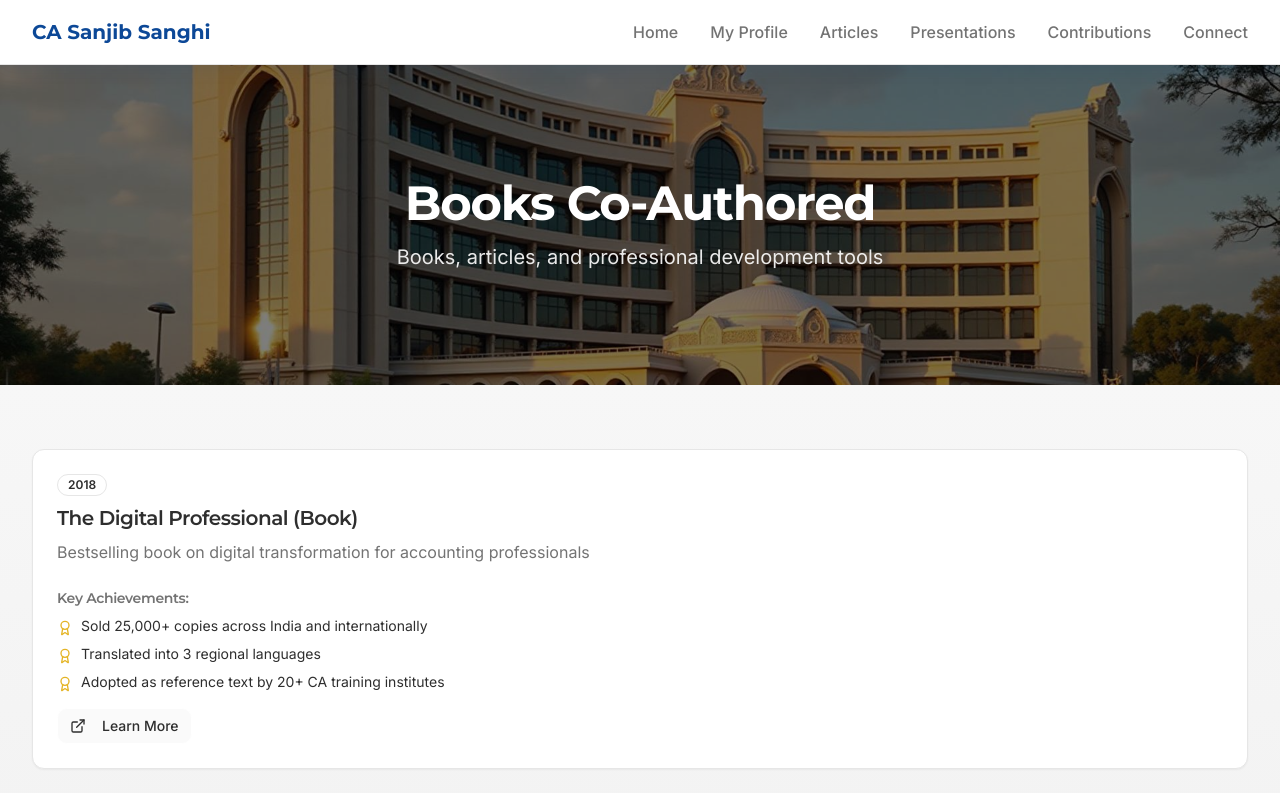
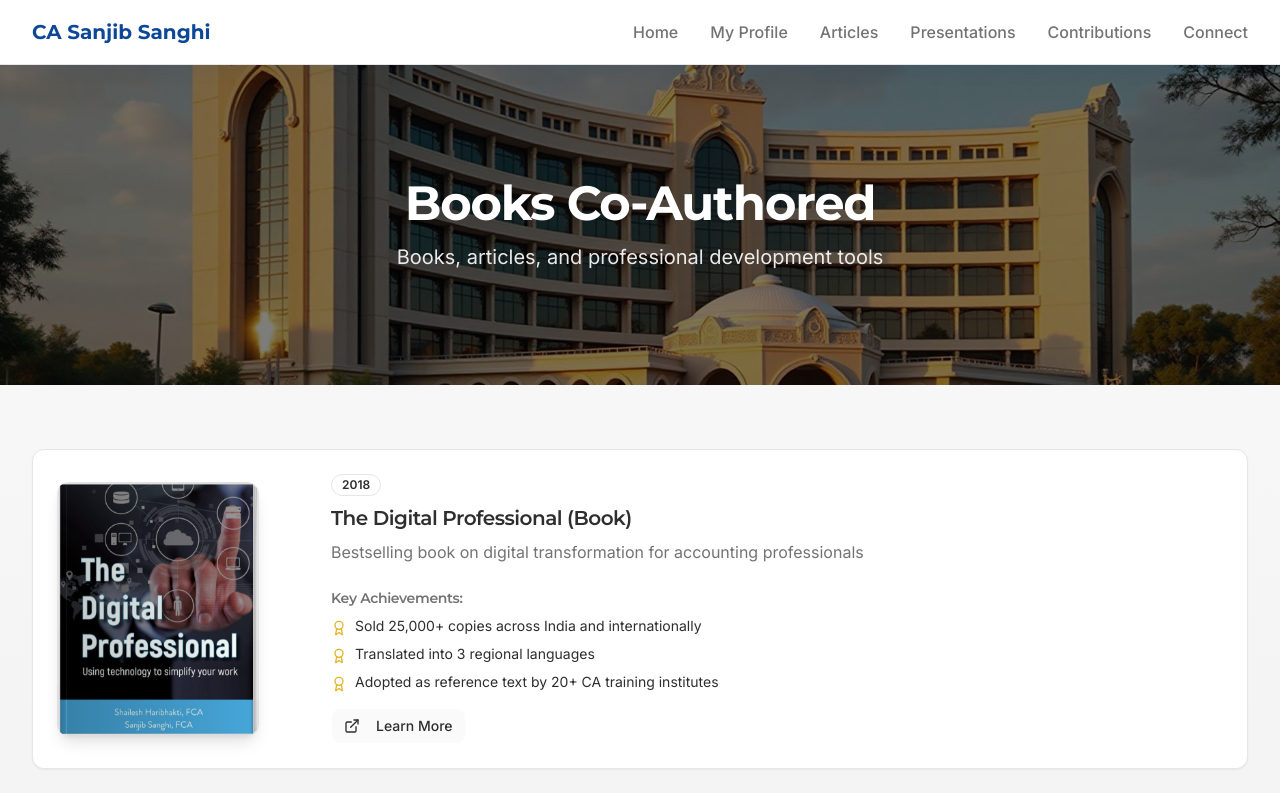
Before and after one commit to casanjibsanghi/digital-ca-hub, a React (Vite) app: page /books-coauthored in a window 1280 px wide. Shown: the top 793 px of the page. Built offline with nearby package versions, Linux system fonts and the light colour scheme; the HTML template or start-up script is replaced by a standard one.

Commit message:
Add book images to co-authored page

```diff
--- a/src/pages/BooksCoAuthoredPage.tsx
+++ b/src/pages/BooksCoAuthoredPage.tsx
@@ -4,6 +4,8 @@ import { Badge } from '@/components/ui/badge';
 import { Button } from '@/components/ui/button';
 import { ExternalLink } from 'lucide-react';
 import heroIcai from '@/assets/hero-icai.jpg';
+import bookDigitalProfessional from '@/assets/book-digital-professional.png';
+import bookMsmeShorts from '@/assets/book-msme-shorts.png';
 
 const BooksCoAuthoredPage = () => {
   const contributions = [
@@ -12,7 +14,7 @@ const BooksCoAuthoredPage = () => {
       period: '2018',
       summary: 'Bestselling book on digital transformation for accounting professionals',
       link: 'https://heyzine.com/flip-book/3b95274311.html',
-      file: '',
+      image: bookDigitalProfessional,
       achievements: ['Sold 25,000+ copies across India and internationally', 'Translated into 3 regional languages', 'Adopted as reference text by 20+ CA training institutes']
     },
     {
@@ -20,7 +22,7 @@ const BooksCoAuthoredPage = () => {
       period: '2024',
       summary: 'A Guide to Small Businesses compiling key insights on MSMEs',
       link: 'https://heyzine.com/flip-book/5c549b0e51.html#page/6',
-      file: '',
+      image: bookMsmeShorts,
       achievements: ['Downloaded by 50,000+ professionals', 'Regular updates with latest industry trends', 'Integrated with major CA learning platforms']
     }
   ];
@@ -47,6 +49,15 @@ const BooksCoAuthoredPage = () => {
         <div className="grid gap-6">
           {contributions.map((contribution, index) => (
             <Card key={index} className="shadow-professional hover-lift">
+              <div className="grid md:grid-cols-[250px_1fr] gap-6">
+                <div className="p-6 flex items-center justify-center">
+                  <img
+                    src={contribution.image}
+                    alt={contribution.title}
+                    className="w-full h-auto object-contain rounded-lg shadow-lg"
+                  />
+                </div>
+                <div>
                   <CardHeader>
                     <div className="flex items-start justify-between">
                       <div className="flex-1">
@@ -74,19 +85,19 @@ const BooksCoAuthoredPage = () => {
                         ))}
                       </ul>
                     </div>
-                {(contribution.link || contribution.file) && (
+                    {contribution.link && (
                       <div className="flex gap-3 mt-4">
-                    {contribution.link && (
                         <Button variant="outline" size="sm" asChild>
                           <a href={contribution.link} target="_blank" rel="noopener noreferrer">
                             <ExternalLink className="h-4 w-4 mr-2" />
                             Learn More
                           </a>
                         </Button>
-                    )}
                       </div>
                     )}
                   </CardContent>
+                </div>
+              </div>
             </Card>
           ))}
         </div>
```
Also changed, not shown: src/assets/book-digital-professional.png (added), src/assets/book-msme-shorts.png (added). Lines whose indentation alone changed are shown as unchanged.
